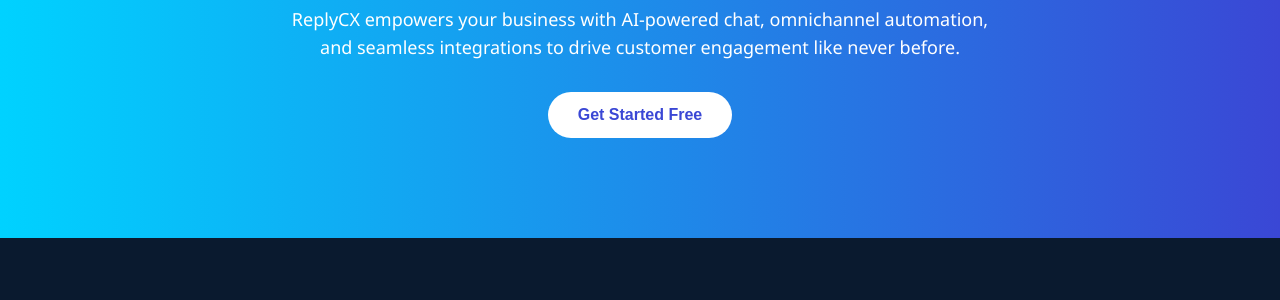
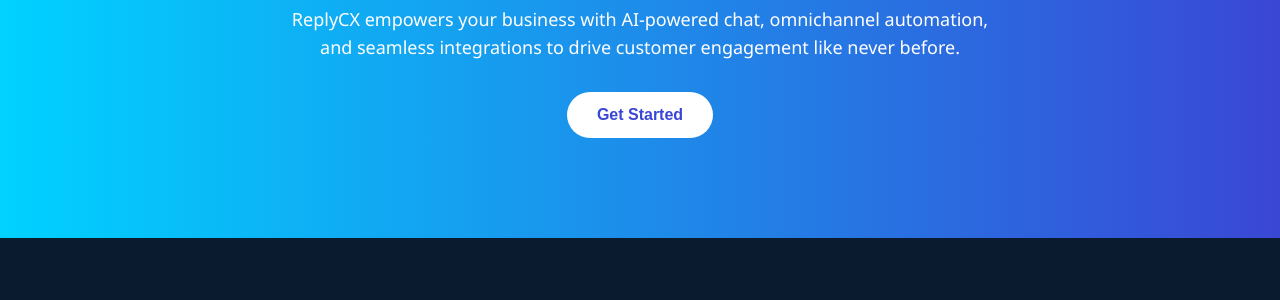
Before and after one commit to AnirudhJ0909/ReplyCXDemo, a plain HTML site: page index.html in a window 1280 px wide. Shown: the part 369-669 px from the top of the page. Drawn offline with Linux system fonts and the light colour scheme; a script that the page names is missing.

Commit message:
Change button text from 'Get Started Free' to 'Get Started'

```diff
--- a/index.html
+++ b/index.html
@@ -178,7 +178,7 @@
     <h1>Smarter Conversations, Better Customer Experience</h1>
     <p>ReplyCX empowers your business with AI-powered chat, omnichannel automation, and seamless integrations to drive customer engagement like never before.</p>
    <button onclick="window.location.href='https://app.reply.cx/signup'">
-  Get Started Free
+  Get Started
 </button>
 
   </section>
```
